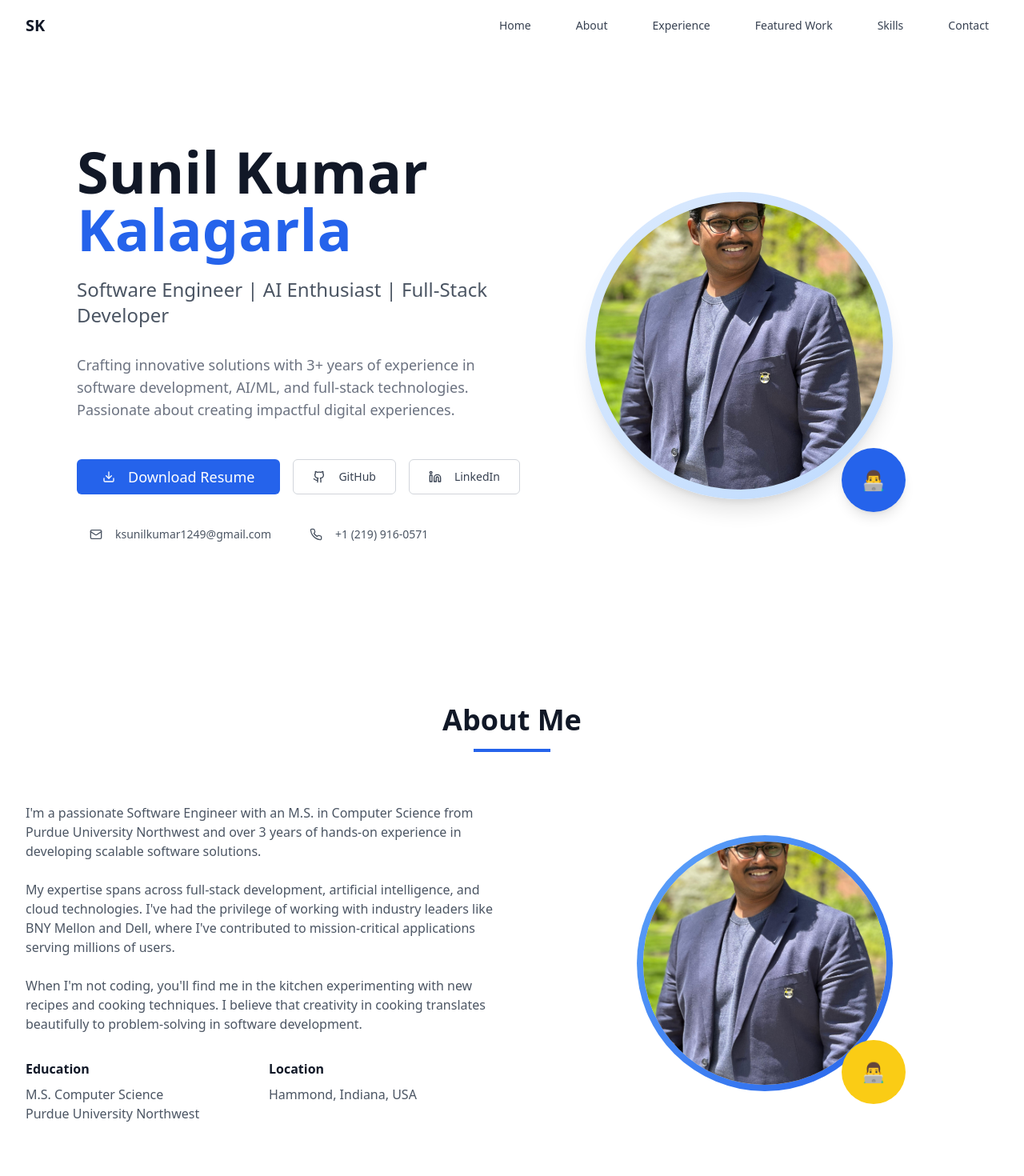
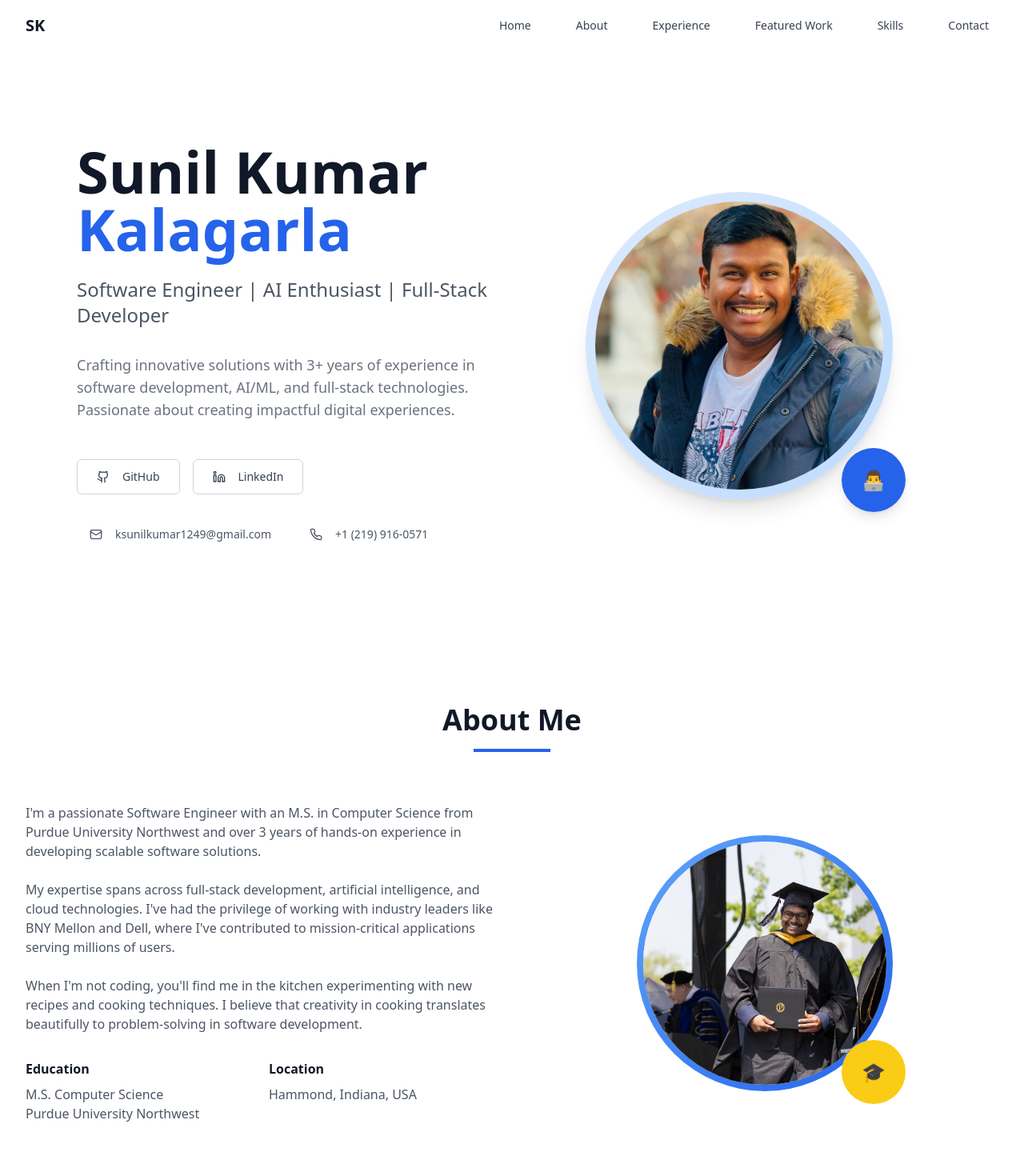
Before and after one commit to Sunilkumarkalagarla/Sunil_Portfolio, a React (Vite) app: page / in a window 1280 px wide. Shown: the top 1470 px of the page at 80% size. Built offline with nearby package versions, Linux system fonts and the light colour scheme.

Commit message:
Refactor: Update images and content
Update the hero image, remove the resume download button, update the "About Me" image, and remove a project description from the "Featured Work" section.

```diff
--- a/src/components/About.tsx
+++ b/src/components/About.tsx
@@ -50,15 +50,15 @@ const About = () => {
               <div className="w-80 h-80 rounded-full bg-gradient-to-br from-blue-400 to-blue-600 p-2">
                 <div className="w-full h-full rounded-full bg-gray-200 flex items-center justify-center overflow-hidden">
                   <img
-                    src="/lovable-uploads/dced660c-c7a8-4ce0-adbd-867aa4fa9405.png"
-                    alt="Sunil Kumar Kalagarla"
+                    src="/lovable-uploads/259c05e1-878d-472d-89e8-65275ee6c50b.png"
+                    alt="Sunil Kumar Kalagarla Graduation"
                     className="w-full h-full object-cover object-center scale-110 rounded-full"
                     loading="lazy"
                   />
                 </div>
               </div>
               <div className="absolute -bottom-4 -right-4 w-20 h-20 bg-yellow-400 rounded-full flex items-center justify-center text-2xl">
-                👨‍💻
+                🎓
               </div>
             </div>
           </div>
--- a/src/components/FeaturedWork.tsx
+++ b/src/components/FeaturedWork.tsx
@@ -1,29 +1,33 @@
 
 import React from 'react';
 import { Card, CardContent, CardDescription, CardHeader, CardTitle } from '@/components/ui/card';
-import { Star } from 'lucide-react';
+import { Star, Mail } from 'lucide-react';
 
 const FeaturedWork = () => {
   const placeholderCards = [
     {
       id: 1,
       title: "AI-Powered Analytics Platform",
-      subtitle: "Coming Soon - Revolutionary data insights tool"
+      subtitle: "Coming Soon - Revolutionary data insights tool",
+      icon: Star
     },
     {
       id: 2,
-      title: "Full-Stack E-Commerce Solution",
-      subtitle: "Coming Soon - Modern shopping experience"
+      title: "Automated Email Sending Tool",
+      subtitle: "Coming Soon - To automate and make your job search easier",
+      icon: Mail
     },
     {
       id: 3,
       title: "Cloud-Native Microservices",
-      subtitle: "Coming Soon - Scalable backend architecture"
+      subtitle: "Coming Soon - Scalable backend architecture",
+      icon: Star
     },
     {
       id: 4,
       title: "Mobile-First Web Application",
-      subtitle: "Coming Soon - Responsive user interface"
+      subtitle: "Coming Soon - Responsive user interface",
+      icon: Star
     }
   ];
 
@@ -39,11 +43,13 @@ const FeaturedWork = () => {
         </div>
 
         <div className="grid grid-cols-1 md:grid-cols-2 lg:grid-cols-4 gap-8">
-          {placeholderCards.map((card) => (
+          {placeholderCards.map((card) => {
+            const IconComponent = card.icon;
+            return (
               <Card key={card.id} className="hover:shadow-lg transition-shadow duration-300 bg-white border border-gray-200">
                 <CardHeader className="text-center pb-4">
                   <div className="mx-auto mb-4 w-16 h-16 bg-gradient-to-br from-blue-500 to-blue-600 rounded-full flex items-center justify-center">
-                  <Star className="h-8 w-8 text-white" />
+                    <IconComponent className="h-8 w-8 text-white" />
                   </div>
                   <CardTitle className="text-xl font-semibold text-gray-900 mb-2">
                     {card.title}
@@ -55,7 +61,8 @@ const FeaturedWork = () => {
                   </CardDescription>
                 </CardContent>
               </Card>
-          ))}
+            );
+          })}
         </div>
 
         <div className="text-center mt-12">
--- a/src/components/Hero.tsx
+++ b/src/components/Hero.tsx
@@ -1,7 +1,7 @@
 
 import React from 'react';
 import { Button } from '@/components/ui/button';
-import { Github, Linkedin, Download, Mail, Phone } from 'lucide-react';
+import { Github, Linkedin, Mail, Phone } from 'lucide-react';
 
 const Hero = () => {
   return (
@@ -26,15 +26,6 @@ const Hero = () => {
               </p>
 
               <div className="flex flex-col sm:flex-row gap-4 justify-center lg:justify-start items-center">
-                <Button
-                  size="lg"
-                  className="bg-blue-600 hover:bg-blue-700 text-white px-8 py-3 text-lg transition-all duration-200 hover:scale-105"
-                  onClick={() => window.open('#', '_blank')}
-                >
-                  <Download className="mr-2 h-5 w-5" />
-                  Download Resume
-                </Button>
-
                 <div className="flex gap-4">
                   <Button
                     variant="outline"
@@ -88,7 +79,7 @@ const Hero = () => {
               <div className="w-80 h-80 lg:w-96 lg:h-96 rounded-full bg-gradient-to-br from-blue-100 to-blue-200 p-3 shadow-xl">
                 <div className="w-full h-full rounded-full overflow-hidden bg-white">
                   <img
-                    src="/lovable-uploads/dced660c-c7a8-4ce0-adbd-867aa4fa9405.png"
+                    src="/lovable-uploads/db6a59da-1b5a-4e8b-a5da-431b2bf7f2d6.png"
                     alt="Sunil Kumar Kalagarla"
                     className="w-full h-full object-cover object-center"
                     loading="eager"
```
Also changed, not shown: public/lovable-uploads/259c05e1-878d-472d-89e8-65275ee6c50b.png (added), public/lovable-uploads/db6a59da-1b5a-4e8b-a5da-431b2bf7f2d6.png (added). Lines whose indentation alone changed are shown as unchanged.
